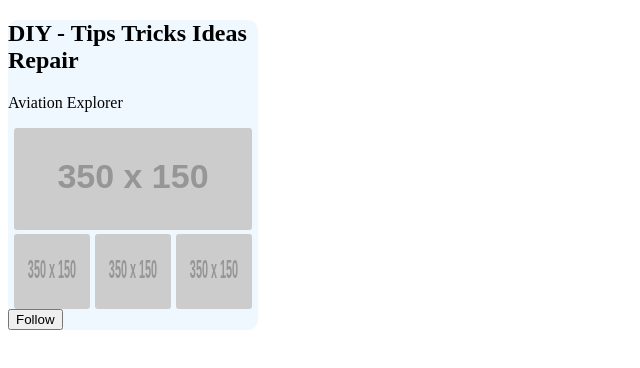
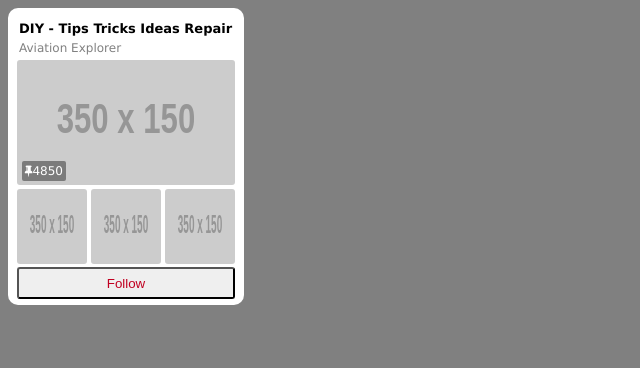
Before and after one commit to luisRojas29/react_exercises, a React app: page / in a window 1280 px wide. Shown: the whole page, without its empty margins (0-640 px from the left). Built offline with nearby package versions, Linux system fonts and the light colour scheme; placeholder pictures from the web are drawn by us.

Commit message:
Modificaciones del ejercicio...

```diff
--- a/src/index.css
+++ b/src/index.css
@@ -1,7 +1,25 @@
+html{
+    background: gray;
+}
+
 .pin{
-    background: aliceblue;
+    background: white;
     border-radius: 10px;
-    width: 250px;
+    font-family: Verdana, Geneva, sans-serif;
+    padding: 3px;
+    width: 230px;
+}
+
+.title{
+    font-size: 13px;
+    font-weight: bold;
+    margin: 10px 0 5px 8px;
+}
+
+.author{
+    color: gray;
+    margin: 5px 0 5px 8px;
+    font-size: 12px;
 }
 
 .mosaic{
@@ -21,7 +39,36 @@
     width: 32%;
 }
 
+.main-img{
+    position: relative;
+}
+
+.main-img img{
+    height: 125px;
+}
+
+.num-pins{
+    background: rgba(0,0,0, .4);
+    border-radius: 2px;
+    bottom: 8px;
+    color: white;
+    font-size: 12px;
+    height: 14px;
+    padding: 3px;
+    position: absolute;
+    left: 5px;
+}
+
 img{
     border-radius: 3px;
     width: 100%;
 }
+
+.follow-btn{
+    border-radius: 3px;
+    color: #C10021;
+    display: block;
+    height: 32px;
+    margin: 3px auto;
+    width: 95%;
+}
--- a/src/index.js
+++ b/src/index.js
@@ -2,22 +2,82 @@ import React from 'react';
 import ReactDOM from 'react-dom';
 import './index.css';
 
-const Pin = ({pinte}) =>{
+const PinteresCopy = () => {
+
     return(
-        <div className="pin">
-            <h2 className="title">{pinte.title}</h2>
-            <p className="author">{pinte.author}</p>
-            <Mosaic imgs={pinte.imgs} />
-            <FollowButton />
+        <div className="pinterest">
+            <PinHeader />
+            <PinInfo />
+            <div>
 
+            </div>
+        </div>
+    )
+
+}
+
+const PinHeader = () => {
+    return(
+        <div className="header">
+            <img src="http://dummyimage.com/100x100/4d494d/686a82.gif&text=placeholder+image" alt="placeholder+image" className="imageHeader" />
+            <h1>Author</h1>
         </div>
     )
 }
 
-const Mosaic = ({imgs}) => {
+const PinInfo = () => {
+    return(
+        <div className="infoHeader">
+            <ul>
+                <li>
+                    <div className="info-item">
+                        <p>
+                           37
+                           <span>Boards</span>
+                        </p>
+                    </div>
+                </li>
+                <li>
+                    <div className="info-item">
+                    </div>
+                </li>
+                <li>
+                    <div className="info-item">
+                    </div>
+                </li>
+                <li>
+                    <div className="info-item">
+                    </div>
+                </li>
+                <li>
+                    <div className="info-item">
+                    </div>
+                </li>
+            </ul>
+        </div>
+    )
+}
+
+
+const Pin = ({pinte}) => {
+    return(
+        <div className="pin">
+            <p className="title">{pinte.title}</p>
+            <p className="author">{pinte.author}</p>
+            <Mosaic imgs={pinte.imgs} num={pinte.num_pins} />
+            <FollowButton />
+        </div>
+    )
+}
+
+const Mosaic = ({imgs, num}) => {
     return(
         <div className="mosaic">
             <div className="main-img">
+                <div className="num-pins">
+                    <i className="fa fa-thumb-tack" />
+                    <span>{num}</span>
+                </div>
                 <img src={imgs[0]} alt=""/>
             </div>
             <div className="sub-img">
@@ -39,7 +99,8 @@ const pinte = {
         "http://via.placeholder.com/350x150?text=1",
         "http://via.placeholder.com/350x150?text=2",
         "http://via.placeholder.com/350x150?text=3",
-    ]
+    ],
+    num_pins:4850
 
 }
 
```
Also changed, not shown: 1 other file.
